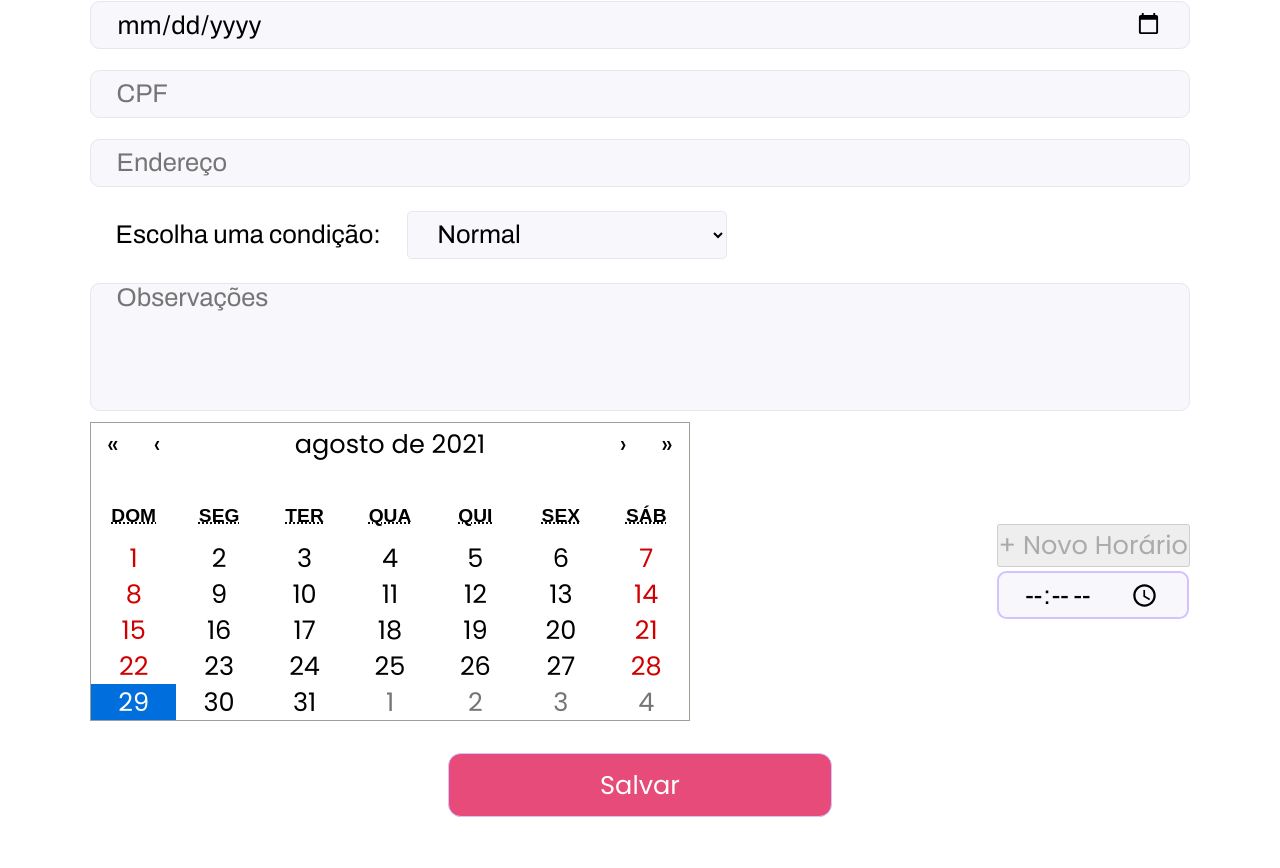
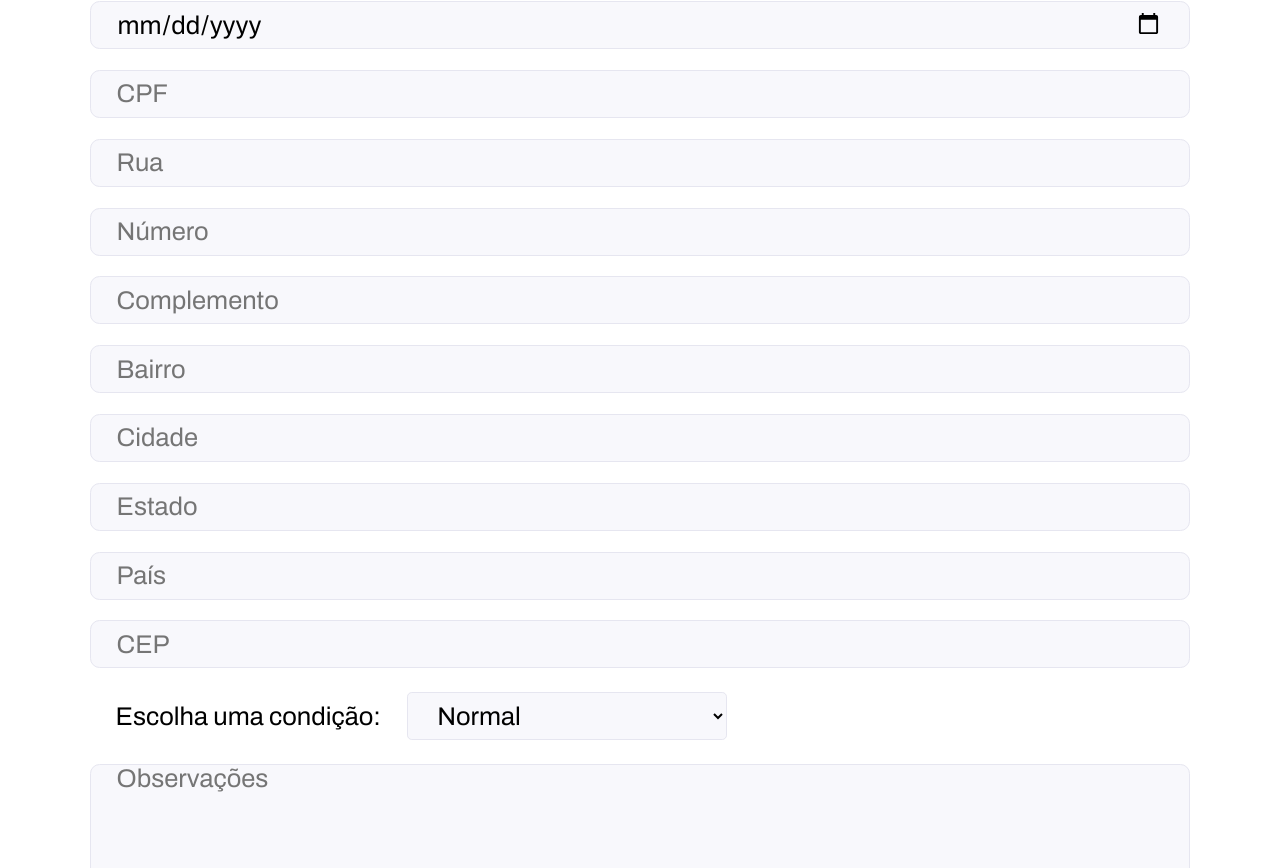
Before and after one commit to rcampolina/Aletheia-web, a React (Create React App) app: page /register in a window 1280 px wide. Shown: the part 458-1326 px from the top of the page. Built offline with nearby package versions, Linux system fonts and the light colour scheme; no server answers.

Commit message:
Alterações de endereço

```diff
--- a/src/Components/DateTimePicker/index.tsx
+++ b/src/Components/DateTimePicker/index.tsx
@@ -24,12 +24,11 @@ function DateTimePicker(dateHour: any) {
   function onChangeHour(hora: string) {
     setSelectedTimes([{id: selectedTimes.length + 1, data: selectedDate, hora: hora}]);
     // setDisableButton(false)
-    console.log(selectedTimes)
   }
 
   return (
     <div className="calendar-container" >
-      <Calendar value={selectedDate} onClickDay={setSelectedDate} locale="pt-BR" />
+      <Calendar value={selectedDate} onClickDay={setSelectedDate} locale="pt-BR" onChange={() => console.log()} />
       <div className="timepicker">
         <button type="button" className="addHour" onClick={addNewHour} disabled={disableButton}>
           + Novo Horário
--- a/src/Components/TablePacients/index.jsx
+++ b/src/Components/TablePacients/index.jsx
@@ -192,7 +192,7 @@ const TablePacients = () => {
 
   useEffect(() => {
     (async () => {
-      const res = await api.get('users');
+      const res = await api.get('attendanceUsers/table');
       setData(res.data);
       console.log(res.data);
     })()
@@ -212,24 +212,20 @@ const TablePacients = () => {
             accessor: 'email',
           },
           {
-            Header: 'phone',
-            accessor: 'phone',
+            Header: 'Whatsapp',
+            accessor: 'whatsapp',
           },
           {
-            Header: 'whatsapp',
-            accessor: 'whatsapp',
+            Header: 'Status',
+            accessor: 'status[0].label',
           },
           {
             Header: 'CPF',
             accessor: 'cpf',
           },
           {
-            Header: 'Aniversário',
-            accessor: 'birthDate',
-          },
-          {
-            Header: 'Endereço',
-            accessor: 'adress',
+            Header: 'Idade',
+            accessor: 'age',
           },
           {
             Header: 'Condição',
--- a/src/pages/Register/index.tsx
+++ b/src/pages/Register/index.tsx
@@ -20,6 +20,14 @@ function Register() {
   const [condition, setCondition] = useState('Normal');
   const [observations, setObservations] = useState('');
   const [attendance, setAttendance] = useState('');
+    const [street, setStreet] = useState('');
+		const [number, setNumber] = useState('');
+		const [district, setDistrict] = useState('');
+    const [complement, setComplement] = useState('');
+		const [city, setCity] = useState('');
+		const [state, setState] = useState('');
+		const [country, setCountry] = useState('');
+		const [code, setCode] = useState('');
 
   // async function getConditions(){
 
@@ -52,25 +60,42 @@ function Register() {
       whatsapp,
       cpf,
       birthDate: birth,
-      adress,
       condition,
       observations,
-      attendance
+      adress: {
+        street,
+        number,
+        district,
+        complement,
+        city,
+        state,
+        country,
+        code
+      }
+
     }).then(()=> {
+      setName('');
+      setEmail('');
+      setPhone('');
+      setWhatsapp('');
+      setBirth('');
+      setCpf('');
+      setaAdress('');
+      setCondition('Normal');
+      setObservations('');
+      setStreet('');
+      setNumber('');
+      setDistrict('');
+      setComplement('');
+      setCity('');
+      setState('');
+      setCountry('');
+      setCode('');
       alert('Cadastro realizado com sucesso!')
     }).catch((err)=> {
       alert('Erro no cadastro!')
       console.log(err);
     });
-    setName('');
-    setEmail('');
-    setPhone('');
-    setWhatsapp('');
-    setBirth('');
-    setCpf('');
-    setaAdress('');
-    setCondition('Normal');
-    setObservations('');
   }
 
   return (
@@ -84,7 +109,14 @@ function Register() {
           <Input name="whatsapp" placeholder="Celular" value={whatsapp} onChange={e => setWhatsapp(e.target.value)} />
           <Input name="birth" placeholder="Nascimento" type="date" value={birth} onChange={e => setBirth(e.target.value)} />
           <Input name="cpf" placeholder="CPF" value={cpf} onChange={e => setCpf(e.target.value)} />
-          <Input name="adress" placeholder="Endereço" value={adress} onChange={e => setaAdress(e.target.value)} />
+          <Input name="street" placeholder="Rua" value={street} onChange={e => setStreet(e.target.value)} />
+          <Input name="number" placeholder="Número" value={number} onChange={e => setNumber(e.target.value)} />
+          <Input name="complement" placeholder="Complemento" value={complement} onChange={e => setComplement(e.target.value)} />
+          <Input name="district" placeholder="Bairro" value={district} onChange={e => setDistrict(e.target.value)} />
+          <Input name="city" placeholder="Cidade" value={city} onChange={e => setCity(e.target.value)} />
+          <Input name="state" placeholder="Estado" value={state} onChange={e => setState(e.target.value)} />
+          <Input name="country" placeholder="País" value={country} onChange={e => setCountry(e.target.value)} />
+          <Input name="code" placeholder="CEP" value={code} onChange={e => setCode(e.target.value)} />
           <div className="container-select">
             <SelectRegister options={[]} value={condition} onChange={e => setCondition(e.target.value)}/>
           </div>
```
